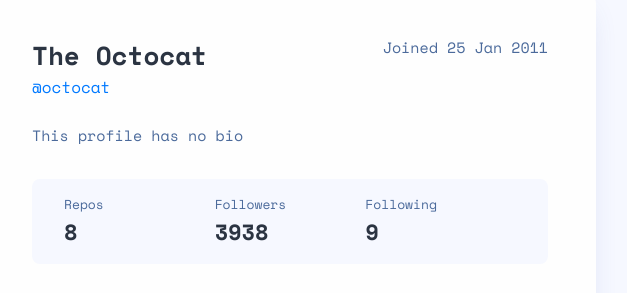
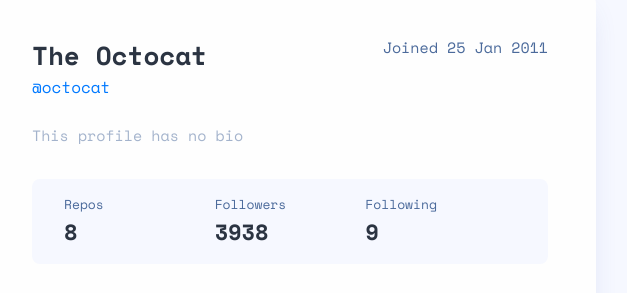
Before and after one commit to valvrauu/github-user-search-app, a website: page public/index.html in a window 1280 px wide. Shown: the part 285-578 px from the top of the page, 428-1055 px from the left. Drawn offline with nearby package versions, Linux system fonts and the light colour scheme.

Commit message:
:ok_hand: style: adjust the opacity of the Bio paragraph

```diff
--- a/public/index.html
+++ b/public/index.html
@@ -82,7 +82,7 @@
                 </div>
               </div>
 
-              <p class="leading-6" id="userBio">This profile has no bio</p>
+              <p class="leading-6 opacity-50" id="userBio">This profile has no bio</p>
             </div>
 
             <ul class="grid grid-cols-3 p-4 text-center rounded-lg md:px-8 md:text-left bg-zircon dark:bg-big-stone">
```
